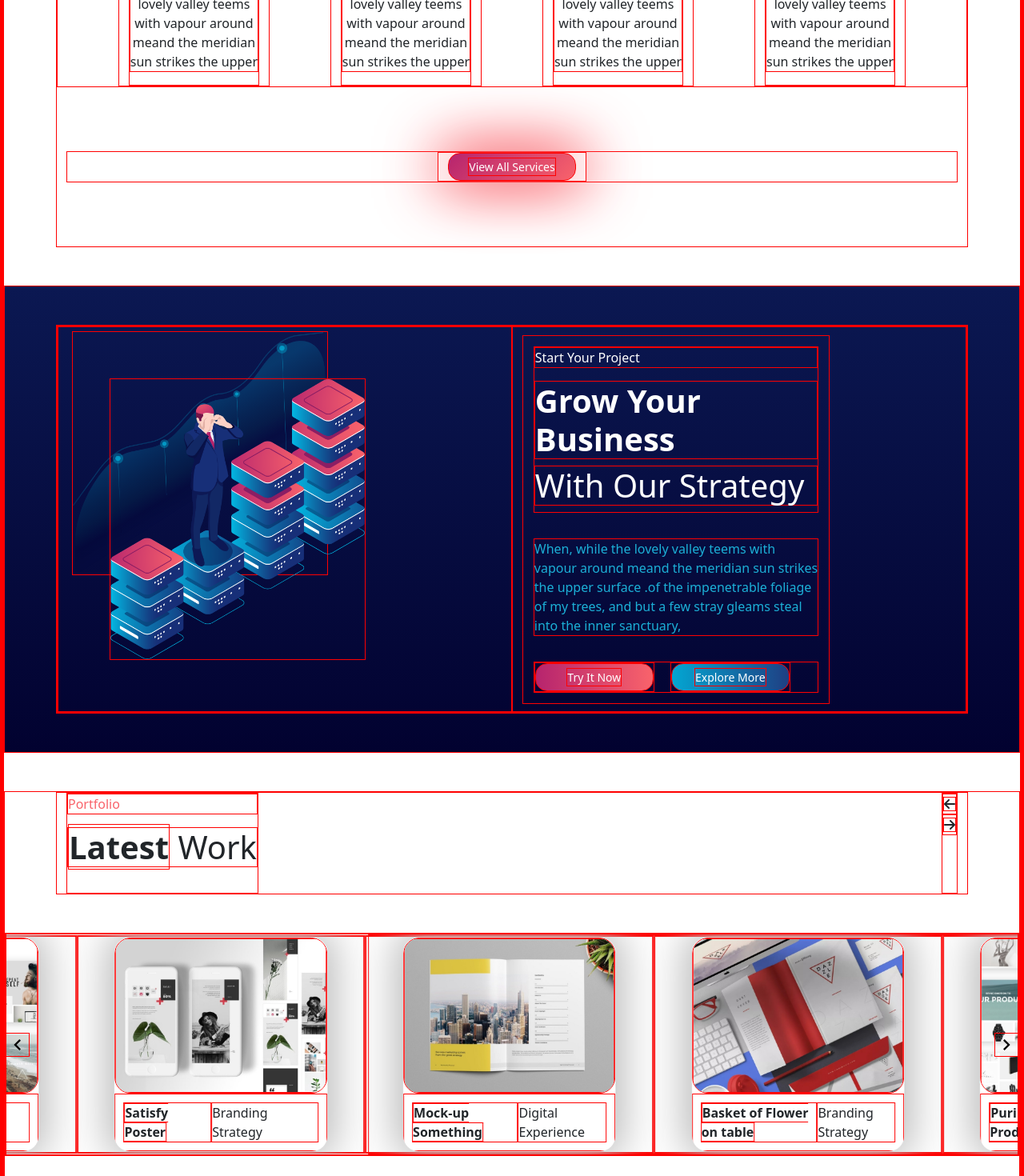
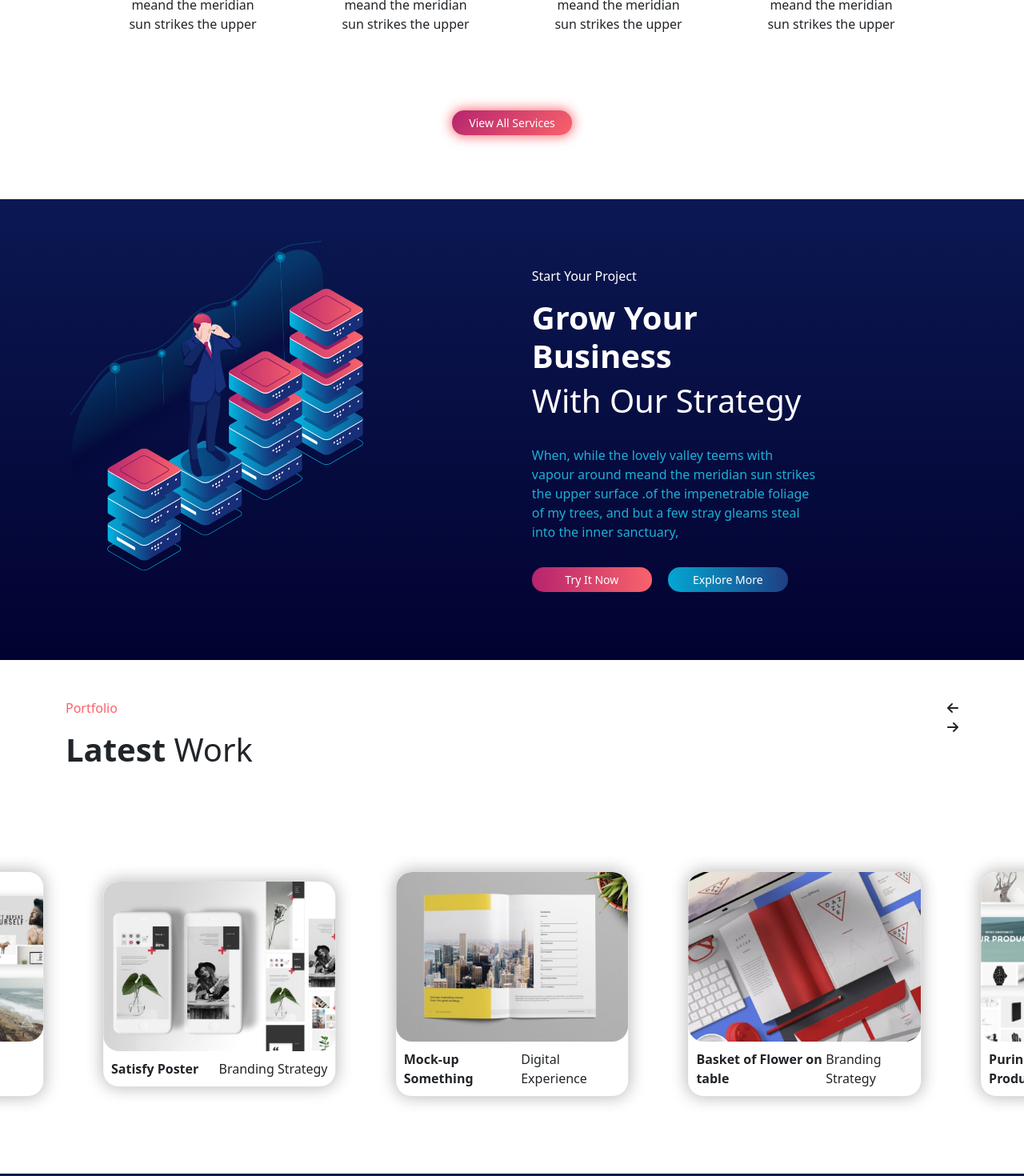
Before and after one commit to giancarlogiorgiocroce/proj-html-vuejs, a Vue app in the folder proj-html-vuejs/: page / in a window 1280 px wide. Shown: the part 1220-2690 px from the top of the page at 80% size. Built offline with nearby package versions, Linux system fonts and the light colour scheme.

Commit message:
Accorgimenti grafici

```diff
--- a/proj-html-vuejs/src/assets/style/_global.scss
+++ b/proj-html-vuejs/src/assets/style/_global.scss
@@ -2,7 +2,7 @@
 
 *{
     box-sizing: border-box !important;
-    border: 1px solid red;
+    // border: 1px solid red;
 }
 
 a{
--- a/proj-html-vuejs/src/components/main_comps/MainPricing.vue
+++ b/proj-html-vuejs/src/components/main_comps/MainPricing.vue
@@ -178,6 +178,7 @@ export default {
 section{
     background: linear-gradient($dark-blue, $dark-blue-2 70%, white 70%);
     margin: 3rem auto 6rem;
+    padding-top: 3rem;
     .first-row{
         margin: 50px 0;
         div{
@@ -192,6 +193,7 @@ section{
     width: 22vw;
     border-radius: 5%;
     position: relative;
+    box-shadow: 0 1px 5px 0.1px rgb(177, 177, 177);
 
     .titles{
         margin: 1rem 0;
@@ -205,7 +207,7 @@ section{
     }
     .price-shadow{
         position: absolute;
-        bottom: 54%;
+        bottom: 48%;
         left: 19%;
         font-size: 260px;
         opacity: (0.2);
--- a/proj-html-vuejs/src/components/main_comps/MainServices.vue
+++ b/proj-html-vuejs/src/components/main_comps/MainServices.vue
@@ -26,7 +26,6 @@
     </div>
 
     <div class="row button justify-content-center">
-        <div class="col-2">
             <ButtonsComp
                 :deg="this.BtnDeg"
                 :color1="this.BtnColor1"
@@ -34,7 +33,6 @@
                 :text="this.BtnText"
                 :textColor="this.BtnTextColor"
             />
-        </div>
     </div>
 </section>
 </template>
@@ -99,9 +97,10 @@ section{
     }
 }
 .button.row{
-    margin: 5rem 0;
+    margin: 5rem auto;
+    width: 150px;
     div{
-        box-shadow: 0 0 75px 1px rgb(249, 99, 107);
+        box-shadow: 0 0 15px 1px rgb(249, 99, 107);
     }
 }
 </style>
--- a/proj-html-vuejs/src/components/main_comps/MainSlider.vue
+++ b/proj-html-vuejs/src/components/main_comps/MainSlider.vue
@@ -35,17 +35,13 @@
                 </div>
             </div>
         </Slide>
-
-        <template #addons>
-            <Navigation />
-        </template>
     </Carousel>
 </section>
 </template>
 
 <script>
 import { defineComponent } from 'vue';
-import { Carousel, Navigation, Slide } from 'vue3-carousel';
+import { Carousel, Slide } from 'vue3-carousel';
 
 import 'vue3-carousel/dist/carousel.css';
 
@@ -54,14 +50,14 @@ import TripleTitle from '../utils_comp/TripleTitle.vue';
 export default defineComponent({
     name: 'WrapAround',
     components: { TripleTitle, Carousel,
-    Slide,
-    Navigation,},
+    Slide,},
     data(){
         return{
             // Props per TripleTitle
             tripleTitleOne: "portfolio",
             tripleTitleTwo:"latest",
             tripleTitleThree: "work",
+            slide: 2,
             // Dati cards
             cardsArray:[
                 {
@@ -109,8 +105,8 @@ export default defineComponent({
     },
     methods:{
         goBack(){
-            this.currentIndex -= 1;
-            console.log(this.currentIndex);
+            this.slide -= 1;
+            console.log(this.slide);
         }
     },
     computed:{
@@ -130,16 +126,12 @@ export default defineComponent({
 @import '../../assets/style/vars';
 section{
     margin: 3rem auto;
-    .cards-container{
-        margin: 3rem 0;
-        overflow: hidden;
-    }
     .card{
-        width: 75%;
-        margin: 0 3%;
+        width: 80%;
+        margin: 3rem 3%;
         border-radius: 20px;
         overflow: hidden;
-        box-shadow: 0 0 50px 10px $bg-grey;
+        box-shadow: 0 0 20px 1px $bg-grey;
         flex-shrink: 0;
         .img-container{
             width: 100%;
```
